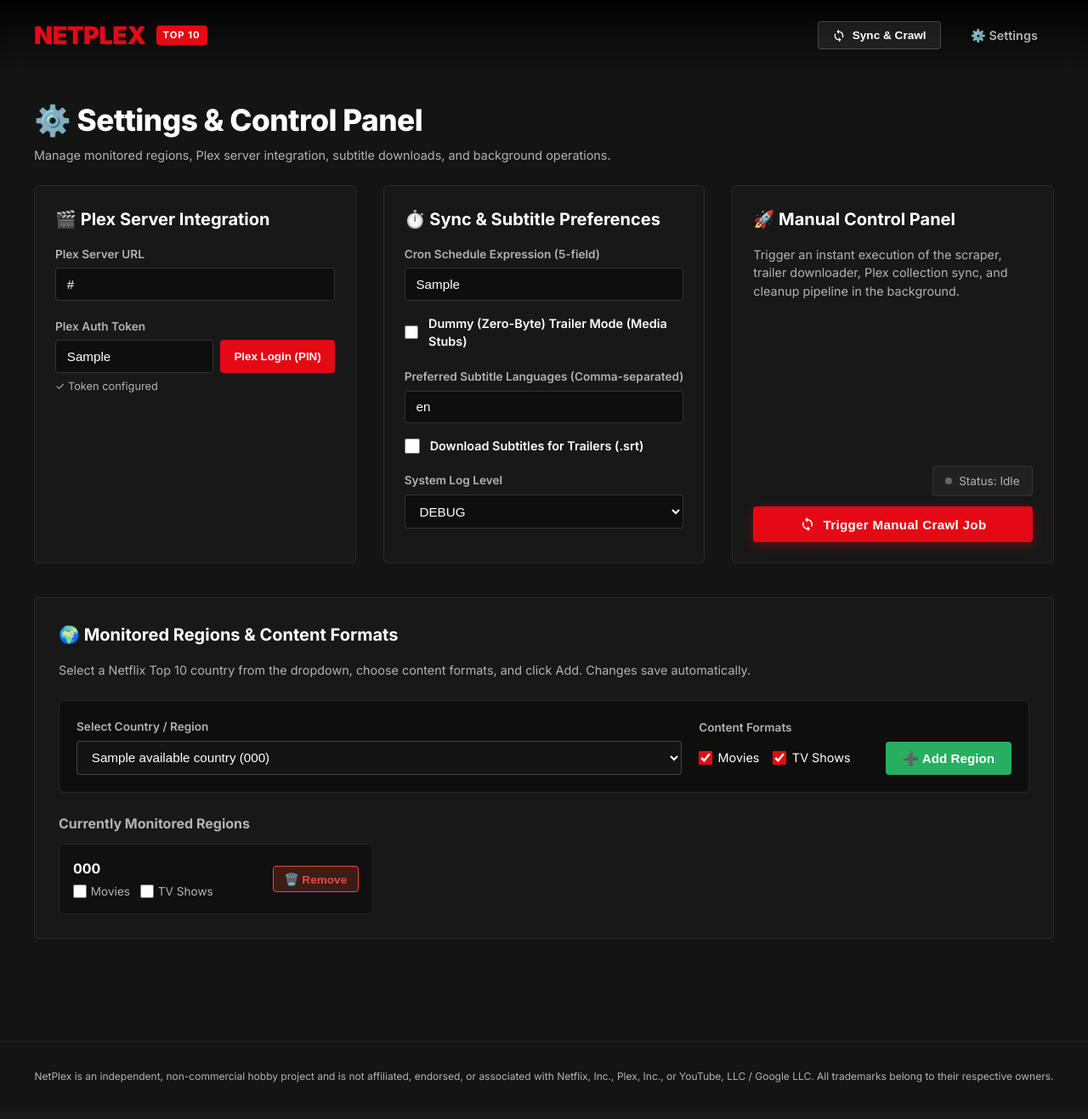
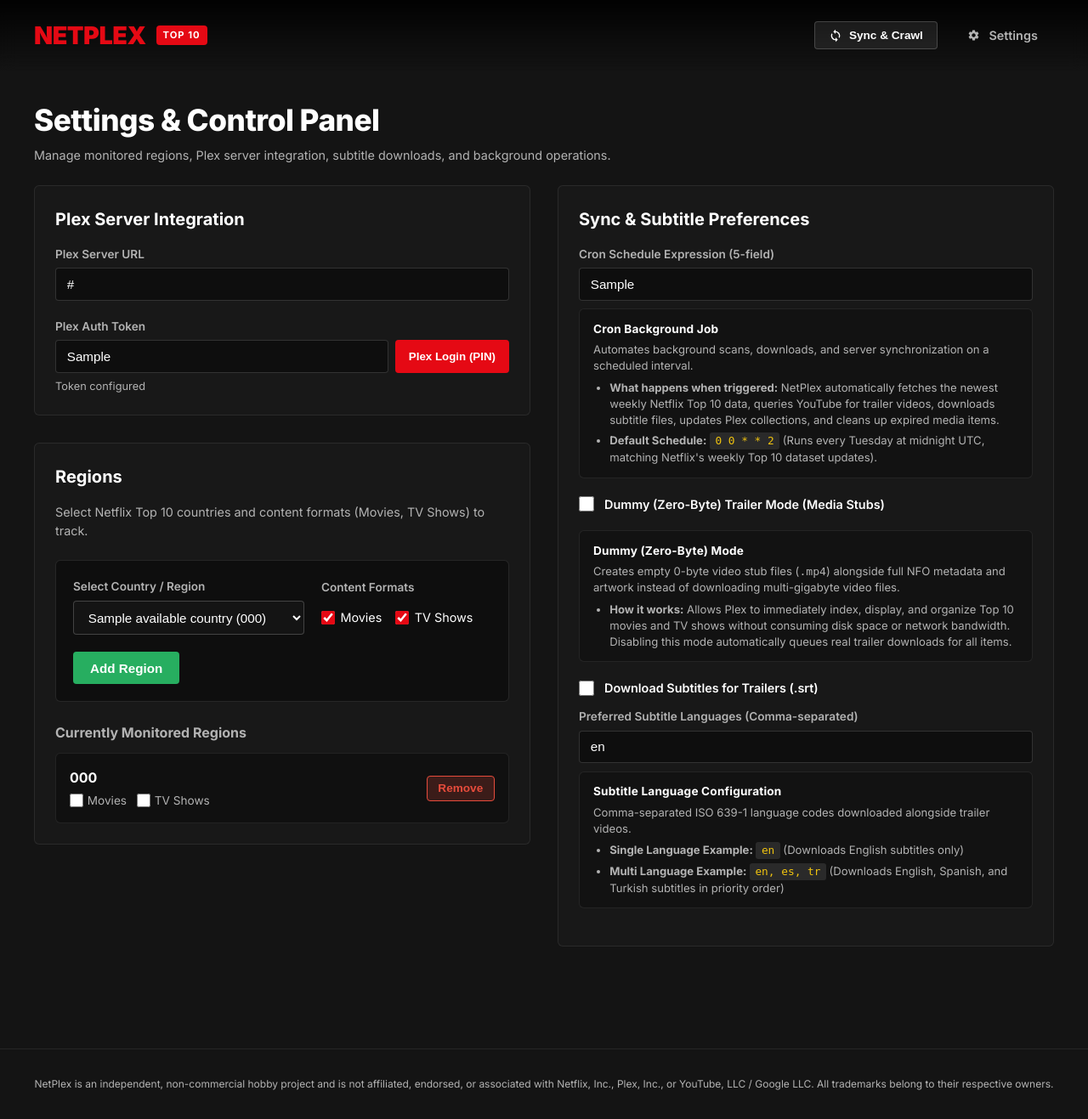
Before and after one commit to salimkayabasi/netplex, a FastAPI app: template src/web/templates/settings.html in a window 1280 px wide. Shown: the whole page at 85% size. Before the commit the page ends 1274 px from the top, so only its background shows below. Run offline with FastAPI, Linux system fonts and the light colour scheme; the template is opened without the code that fills it: most values are stand-ins (such as "Sample title", 1, 10 or a date in 2020).

Commit message:
refactor: enhance settings UI with inline documentation and restructured layout components

```diff
--- a/src/web/static/css/netflex.css
+++ b/src/web/static/css/netflex.css
@@ -638,6 +638,59 @@ body {
     transition: opacity 0.3s ease;
 }
 
+.header-status-group {
+    display: flex;
+    align-items: center;
+    gap: 1rem;
+}
+
+.setting-help-box {
+    margin-top: 0.6rem;
+    margin-bottom: 1.25rem;
+    padding: 0.85rem 1rem;
+    background: rgba(0, 0, 0, 0.25);
+    border: 1px solid rgba(255, 255, 255, 0.08);
+    border-radius: 6px;
+    font-size: 0.82rem;
+    line-height: 1.45;
+}
+
+.help-box-title {
+    font-weight: 700;
+    color: var(--text-primary, #fff);
+    margin-bottom: 0.3rem;
+    font-size: 0.85rem;
+    letter-spacing: 0.2px;
+}
+
+.help-box-desc {
+    color: var(--text-secondary, #b3b3b3);
+    margin-bottom: 0.4rem;
+}
+
+.help-box-list {
+    margin: 0;
+    padding-left: 1.2rem;
+    color: var(--text-secondary, #b3b3b3);
+}
+
+.help-box-list li {
+    margin-bottom: 0.35rem;
+}
+
+.help-box-list li:last-child {
+    margin-bottom: 0;
+}
+
+.help-box-list code {
+    background: rgba(255, 255, 255, 0.1);
+    color: #f1c40f;
+    padding: 0.15rem 0.4rem;
+    border-radius: 3px;
+    font-family: monospace;
+    font-size: 0.8rem;
+}
+
 .settings-grid {
     display: grid;
     grid-template-columns: repeat(auto-fit, minmax(340px, 1fr));
--- a/src/web/static/js/netflex.js
+++ b/src/web/static/js/netflex.js
@@ -273,7 +273,7 @@ document.addEventListener('DOMContentLoaded', () => {
                 if (wasCrawling) {
                     wasCrawling = false;
                     stopPolling();
-                    updateCrawlStatusUI(false, "✓ Crawl Done!", "Status: ✓ Crawl Done!");
+                    updateCrawlStatusUI(false, "Crawl completed", "Status: Crawl completed");
                     if (document.getElementById('btn-landing-crawl')) {
                         setTimeout(() => window.location.reload(), 1000);
                     } else {
--- a/src/web/templates/base.html
+++ b/src/web/templates/base.html
@@ -25,7 +25,10 @@
                 <span id="btn-landing-crawl-label">Sync & Crawl</span>
             </button>
             <a href="/settings" class="tab-btn tab-btn-link">
-                ⚙️ Settings
+                <svg viewBox="0 0 24 24" width="15" height="15" fill="currentColor" style="vertical-align: -2px; margin-right: 4px;">
+                    <path d="M19.14 12.94c.04-.3.06-.61.06-.94 0-.32-.02-.64-.07-.94l2.03-1.58c.18-.14.23-.41.12-.61l-1.92-3.32c-.12-.22-.37-.29-.59-.22l-2.39.96c-.5-.38-1.03-.7-1.62-.94l-.36-2.54c-.04-.24-.24-.41-.48-.41h-3.84c-.24 0-.43.17-.47.41l-.36 2.54c-.59.24-1.13.57-1.62.94l-2.39-.96c-.22-.08-.47 0-.59.22L2.74 8.87c-.12.21-.08.47.12.61l2.03 1.58c-.05.3-.09.63-.09.94s.02.64.07.94l-2.03 1.58c-.18.14-.23.41-.12.61l1.92 3.32c.12.22.37.29.59.22l2.39-.96c.5.38 1.03.7 1.62.94l.36 2.54c.05.24.24.41.48.41h3.84c.24 0 .44-.17.47-.41l.36-2.54c.59-.24 1.13-.56 1.62-.94l2.39.96c.22.08.47 0 .59-.22l1.92-3.32c.12-.22.07-.47-.12-.61l-2.01-1.58zM12 15.6c-1.98 0-3.6-1.62-3.6-3.6s1.62-3.6 3.6-3.6 3.6 1.62 3.6 3.6-1.62 3.6-3.6 3.6z"/>
+                </svg>
+                Settings
             </a>
         </div>
     </header>
--- a/src/web/templates/settings.html
+++ b/src/web/templates/settings.html
@@ -6,24 +6,26 @@
 <div class="section-header settings-header">
     <div>
         <h1 class="section-title">
-            ⚙️ Settings & Control Panel
+            Settings & Control Panel
         </h1>
         <p class="section-subtitle">
             Manage monitored regions, Plex server integration, subtitle downloads, and background operations.
         </p>
     </div>
     <div id="auto-save-badge" class="auto-save-badge">
-        ✓ Saved automatically
+        Saved automatically
     </div>
 </div>
 
 <div class="settings-grid">
 
+    <!-- Left Column: Plex Integration & Regions -->
+    <div class="settings-column">
+
         <!-- Card 1: Plex Integration -->
-    <div class="settings-card flex-between">
-        <div>
+        <div class="settings-card" style="margin-bottom: 2rem;">
             <h2 class="card-h2">
-                🎬 Plex Server Integration
+                Plex Server Integration
             </h2>
 
             <form id="plex-form" onsubmit="event.preventDefault(); return false;">
@@ -34,7 +36,7 @@
                     <input type="url" id="plex_url" name="plex_url" value="{{ plex_url }}" placeholder="http://localhost:32400" required class="form-control">
                 </div>
 
-                <div class="form-group">
+                <div class="form-group" style="margin-bottom: 0;">
                     <label for="plex_token" class="form-label">
                         Plex Auth Token
                     </label>
@@ -45,99 +47,20 @@
                         </button>
                     </div>
                     <p id="plex-auth-status" class="form-status-text">
-                        {% if plex_token %}✓ Token configured{% else %}⚠️ Token not connected{% endif %}
+                        {% if plex_token %}Token configured{% else %}Token not connected{% endif %}
                     </p>
                 </div>
             </form>
         </div>
-    </div>
 
-    <!-- Card 2: Sync & Subtitle Preferences -->
+        <!-- Card 2: Regions -->
         <div class="settings-card">
+            <div class="section-card-header">
                 <h2 class="card-h2">
-            ⏱️ Sync & Subtitle Preferences
-        </h2>
-
-        <form id="preferences-form" onsubmit="event.preventDefault(); return false;">
-            <div class="form-group-sm">
-                <label for="cron_expression" class="form-label">
-                    Cron Schedule Expression (5-field)
-                </label>
-                <input type="text" id="cron_expression" name="cron_expression" value="{{ cron_expression }}" placeholder="0 0 * * 2" required class="form-control">
-            </div>
-
-            <div class="checkbox-row">
-                <input type="checkbox" id="dummy_media_mode" name="dummy_media_mode" value="true" {% if dummy_media_mode %}checked{% endif %} class="checkbox-input">
-                <label for="dummy_media_mode" class="checkbox-label">
-                    Dummy (Zero-Byte) Trailer Mode (Media Stubs)
-                </label>
-            </div>
-
-            <div class="form-group-sm">
-                <label for="subtitle_languages" class="form-label">
-                    Preferred Subtitle Languages (Comma-separated)
-                </label>
-                <input type="text" id="subtitle_languages" name="subtitle_languages" value="{{ subtitle_languages }}" placeholder="en, es, de" class="form-control">
-            </div>
-
-            <div class="checkbox-row">
-                <input type="checkbox" id="trailer_subtitles" name="trailer_subtitles" value="true" {% if trailer_subtitles %}checked{% endif %} class="checkbox-input">
-                <label for="trailer_subtitles" class="checkbox-label">
-                    Download Subtitles for Trailers (.srt)
-                </label>
-            </div>
-
-            <div class="form-group-sm">
-                <label for="log_level" class="form-label">
-                    System Log Level
-                </label>
-                <select id="log_level" name="log_level" class="form-control">
-                    <option value="DEBUG" {% if log_level == 'DEBUG' %}selected{% endif %}>DEBUG</option>
-                    <option value="INFO" {% if log_level == 'INFO' %}selected{% endif %}>INFO</option>
-                    <option value="WARNING" {% if log_level == 'WARNING' %}selected{% endif %}>WARNING</option>
-                    <option value="ERROR" {% if log_level == 'ERROR' %}selected{% endif %}>ERROR</option>
-                </select>
-            </div>
-        </form>
-    </div>
-
-    <!-- Card 3: Manual Control Panel -->
-    <div class="settings-card flex-between">
-        <div>
-            <h2 class="card-h2">
-                🚀 Manual Control Panel
+                    Regions
                 </h2>
                 <p class="card-desc">
-                Trigger an instant execution of the scraper, trailer downloader, Plex collection sync, and cleanup pipeline in the background.
-            </p>
-        </div>
-
-        <div class="control-panel-actions">
-            <div id="crawl-status-badge" class="crawl-status-badge">
-                <span id="crawl-status-dot" class="status-dot"></span>
-                <span id="crawl-status-text">Status: Idle</span>
-            </div>
-            <button type="button" id="btn-trigger-crawl" onclick="triggerManualCrawl()" class="btn-trigger-crawl">
-                <span class="btn-icon-wrapper">
-                    <svg class="crawl-icon" viewBox="0 0 24 24" width="18" height="18" fill="currentColor">
-                        <path d="M12 4V1L8 5l4 4V6c3.31 0 6 2.69 6 6 0 1.01-.25 1.97-.7 2.8l1.46 1.46A7.93 7.93 0 0 0 20 12c0-4.42-3.58-8-8-8zm0 14c-3.31 0-6-2.69-6-6 0-1.01.25-1.97.7-2.8L5.24 7.74A7.93 7.93 0 0 0 4 12c0 4.42 3.58 8 8 8v3l4-4-4-4v3z"/>
-                    </svg>
-                </span>
-                <span id="btn-trigger-crawl-label">Trigger Manual Crawl Job</span>
-            </button>
-        </div>
-    </div>
-
-</div>
-
-<!-- Full-width Section: Monitored Countries Form -->
-<div class="settings-section-card">
-    <div class="section-card-header">
-        <h2 class="card-h2">
-            🌍 Monitored Regions & Content Formats
-        </h2>
-        <p class="card-desc">
-            Select a Netflix Top 10 country from the dropdown, choose content formats, and click Add. Changes save automatically.
+                    Select Netflix Top 10 countries and content formats (Movies, TV Shows) to track.
                 </p>
             </div>
 
@@ -172,7 +95,7 @@
 
                 <div class="btn-add-region-wrapper">
                     <button type="button" onclick="addMonitoredRegion()" class="btn-add-region">
-                ➕ Add Region
+                        Add Region
                     </button>
                 </div>
             </div>
@@ -204,11 +127,80 @@
                         </div>
                     </div>
                     <button type="button" onclick="removeMonitoredRegion('{{ c_code }}')" class="btn-remove-region">
-                🗑️ Remove
+                        Remove
                     </button>
                 </div>
                 {% endfor %}
             </div>
+        </div>
+
+    </div>
+
+    <!-- Right Column: Sync & Subtitle Preferences -->
+    <div class="settings-card">
+        <h2 class="card-h2">
+            Sync & Subtitle Preferences
+        </h2>
+
+        <form id="preferences-form" onsubmit="event.preventDefault(); return false;">
+            <div class="form-group-sm">
+                <label for="cron_expression" class="form-label">
+                    Cron Schedule Expression (5-field)
+                </label>
+                <input type="text" id="cron_expression" name="cron_expression" value="{{ cron_expression }}" placeholder="0 0 * * 2" required class="form-control">
+
+                <div class="setting-help-box">
+                    <div class="help-box-title">Cron Background Job</div>
+                    <p class="help-box-desc">Automates background scans, downloads, and server synchronization on a scheduled interval.</p>
+                    <ul class="help-box-list">
+                        <li><strong>What happens when triggered:</strong> NetPlex automatically fetches the newest weekly Netflix Top 10 data, queries YouTube for trailer videos, downloads subtitle files, updates Plex collections, and cleans up expired media items.</li>
+                        <li><strong>Default Schedule:</strong> <code>0 0 * * 2</code> (Runs every Tuesday at midnight UTC, matching Netflix's weekly Top 10 dataset updates).</li>
+                    </ul>
+                </div>
+            </div>
+
+            <div class="form-group-sm">
+                <div class="checkbox-row">
+                    <input type="checkbox" id="dummy_media_mode" name="dummy_media_mode" value="true" {% if dummy_media_mode %}checked{% endif %} class="checkbox-input">
+                    <label for="dummy_media_mode" class="checkbox-label">
+                        Dummy (Zero-Byte) Trailer Mode (Media Stubs)
+                    </label>
+                </div>
+
+                <div class="setting-help-box">
+                    <div class="help-box-title">Dummy (Zero-Byte) Mode</div>
+                    <p class="help-box-desc">Creates empty 0-byte video stub files (<code>.mp4</code>) alongside full NFO metadata and artwork instead of downloading multi-gigabyte video files.</p>
+                    <ul class="help-box-list">
+                        <li><strong>How it works:</strong> Allows Plex to immediately index, display, and organize Top 10 movies and TV shows without consuming disk space or network bandwidth. Disabling this mode automatically queues real trailer downloads for all items.</li>
+                    </ul>
+                </div>
+            </div>
+
+            <div class="form-group-sm">
+                <div class="checkbox-row" style="margin-bottom: 0.5rem;">
+                    <input type="checkbox" id="trailer_subtitles" name="trailer_subtitles" value="true" {% if trailer_subtitles %}checked{% endif %} class="checkbox-input">
+                    <label for="trailer_subtitles" class="checkbox-label">
+                        Download Subtitles for Trailers (.srt)
+                    </label>
+                </div>
+
+                <label for="subtitle_languages" class="form-label" style="margin-top: 0.75rem;">
+                    Preferred Subtitle Languages (Comma-separated)
+                </label>
+                <input type="text" id="subtitle_languages" name="subtitle_languages" value="{{ subtitle_languages }}" placeholder="en, es, tr" class="form-control">
+
+                <div class="setting-help-box">
+                    <div class="help-box-title">Subtitle Language Configuration</div>
+                    <p class="help-box-desc">Comma-separated ISO 639-1 language codes downloaded alongside trailer videos.</p>
+                    <ul class="help-box-list">
+                        <li><strong>Single Language Example:</strong> <code>en</code> (Downloads English subtitles only)</li>
+                        <li><strong>Multi Language Example:</strong> <code>en, es, tr</code> (Downloads English, Spanish, and Turkish subtitles in priority order)</li>
+                    </ul>
+                </div>
+            </div>
+        </form>
+    </div>
+
 </div>
 
 <script>
@@ -228,13 +220,13 @@ function showAutoSaveBadge(state, message) {
         badge.style.backgroundColor = 'rgba(241, 196, 15, 0.15)';
         badge.style.borderColor = 'rgba(241, 196, 15, 0.3)';
         badge.style.color = '#f1c40f';
-        badge.innerHTML = '⏳ Saving changes...';
+        badge.innerHTML = 'Saving changes...';
         badge.style.opacity = '1';
     } else if (state === 'saved') {
         badge.style.backgroundColor = 'rgba(46, 204, 113, 0.15)';
         badge.style.borderColor = 'rgba(46, 204, 113, 0.3)';
         badge.style.color = '#2ecc71';
-        badge.innerHTML = message || '✓ Saved automatically';
+        badge.innerHTML = message || 'Saved automatically';
         badge.style.opacity = '1';
 
         if (autoSaveTimeout) clearTimeout(autoSaveTimeout);
@@ -245,7 +237,7 @@ function showAutoSaveBadge(state, message) {
         badge.style.backgroundColor = 'rgba(231, 76, 60, 0.15)';
         badge.style.borderColor = 'rgba(231, 76, 60, 0.3)';
         badge.style.color = '#e74c3c';
-        badge.innerHTML = message || '❌ Error saving settings';
+        badge.innerHTML = message || 'Error saving settings';
         badge.style.opacity = '1';
     }
 }
@@ -263,11 +255,11 @@ async function autoSaveSettings(payload) {
         if (resp.ok) {
             showAutoSaveBadge('saved');
         } else {
-            showAutoSaveBadge('error', '❌ Failed to save settings');
+            showAutoSaveBadge('error', 'Failed to save settings');
         }
     } catch (err) {
         console.error("Auto-save error:", err);
-        showAutoSaveBadge('error', '❌ Connection error while saving');
+        showAutoSaveBadge('error', 'Connection error while saving');
     }
 }
 
@@ -322,13 +314,11 @@ const savePrefsDebounced = createDebouncedSaver(() => {
     const dummy_media_mode = document.getElementById('dummy_media_mode').checked;
     const subtitle_languages = document.getElementById('subtitle_languages').value;
     const trailer_subtitles = document.getElementById('trailer_subtitles').checked;
-    const log_level = document.getElementById('log_level').value;
     autoSaveSettings({
         cron_expression,
         dummy_media_mode,
         subtitle_languages,
-        trailer_subtitles,
-        log_level
+        trailer_subtitles
     });
 });
 
@@ -374,7 +364,7 @@ function addMonitoredRegion() {
                 </div>
             </div>
             <button type="button" onclick="removeMonitoredRegion('${code}')" class="btn-remove-region">
-                🗑️ Remove
+                Remove
             </button>
         </div>
     `;
@@ -429,7 +419,7 @@ async function startPlexPinAuth() {
                 if (statusData.authorized && statusData.token) {
                     clearInterval(plexPollInterval);
                     document.getElementById('plex_token').value = statusData.token;
-                    statusText.textContent = "✓ Plex Authorized successfully! Token updated.";
+                    statusText.textContent = "Plex Authorized successfully! Token updated.";
                     statusText.style.color = "#2ecc71";
                     btn.disabled = false;
                     btn.textContent = "Plex Login (PIN)";
@@ -444,7 +434,7 @@ async function startPlexPinAuth() {
         }, 2000);
 
     } catch (err) {
-        statusText.textContent = `❌ Auth Error: ${err.message}`;
+        statusText.textContent = `Auth Error: ${err.message}`;
         statusText.style.color = "#e74c3c";
         btn.disabled = false;
         btn.textContent = "Plex Login (PIN)";
@@ -469,15 +459,13 @@ document.addEventListener('DOMContentLoaded', () => {
     const dummyModeEl = document.getElementById('dummy_media_mode');
     const subLangEl = document.getElementById('subtitle_languages');
     const trailerSubEl = document.getElementById('trailer_subtitles');
-    const logLevelEl = document.getElementById('log_level');
 
     const triggerPrefsSave = () => {
         autoSaveSettings({
             cron_expression: cronExprEl ? cronExprEl.value : "0 0 * * 2",
             dummy_media_mode: dummyModeEl ? dummyModeEl.checked : false,
             subtitle_languages: subLangEl ? subLangEl.value : "en",
-            trailer_subtitles: trailerSubEl ? trailerSubEl.checked : false,
-            log_level: logLevelEl ? logLevelEl.value : "INFO"
+            trailer_subtitles: trailerSubEl ? trailerSubEl.checked : false
         });
     };
 
@@ -495,9 +483,6 @@ document.addEventListener('DOMContentLoaded', () => {
     if (trailerSubEl) {
         trailerSubEl.addEventListener('change', triggerPrefsSave);
     }
-    if (logLevelEl) {
-        logLevelEl.addEventListener('change', triggerPrefsSave);
-    }
 
     // Delegated listener for region checkboxes
     const regionListEl = document.getElementById('monitored-regions-list');
```
Also changed, not shown: src/scraper/netflix_top10.py (+25 -6 lines), src/web/routes_settings.py (+93 -15 lines). Lines whose indentation alone changed are shown as unchanged.
